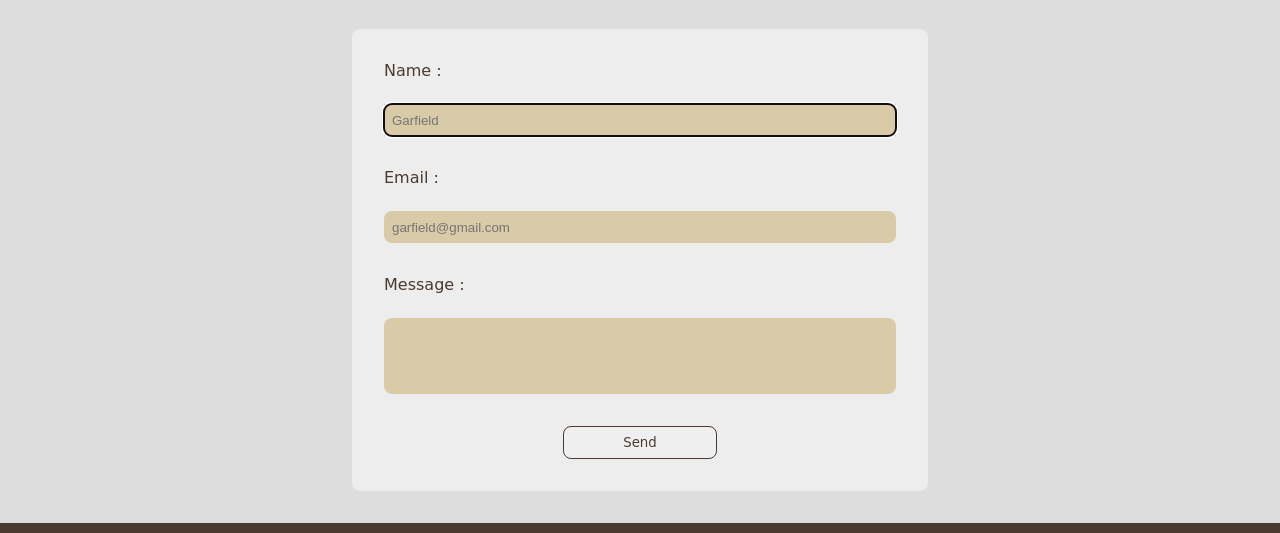
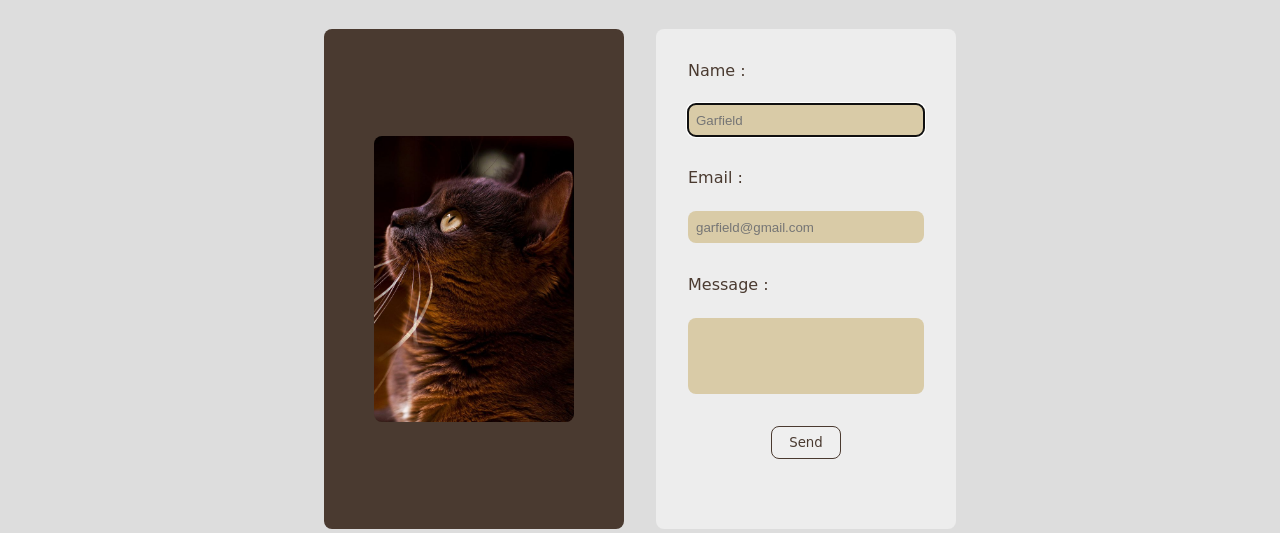
Before and after one commit to Liene31/cat-coffee-shop, a plain HTML site: page contact.html in a window 1280 px wide. Shown: the part 139-672 px from the top of the page. Drawn offline with Linux system fonts and the light colour scheme; a web font is replaced by a local one.

Commit message:
second section

```diff
--- a/contact.css
+++ b/contact.css
@@ -24,23 +24,43 @@ h1{
 
   }
 
+  .all-section{
+    display: flex;
+    flex-direction: row;
+    padding: 2rem;
+    gap: 2rem;
+}
 
-  section{
+  .picture-background{
 
-    width: 50%;
-    padding: 2rem;
+    background-color: var(--dark-color);
+    display: flex;
+    width: 300px;
+    height: 500px;
+    justify-content: center;
+    align-items: center;
+    border-radius: 0.5rem;
+
+      .picture{
+          border-radius: 0.5rem;
+          display: flex;
+
+        }
+    }
 
 
+  .form{
 
 
-
-
-        form{
+    form{
+            height: 500px;
             background-color: #ededed;
             border-radius: 0.5rem;
             padding: 1rem;
             display: flex;
             flex-direction: column;
+            width: 300px;
+            padding-bottom: 2rem;
 
 
             .button{
@@ -63,6 +83,10 @@ h1{
                     font-family: var(--font-family-cute);
 
 
+                }
+
+                button:hover{
+                    cursor: pointer;
                 }
             }
         }
--- a/contact.html
+++ b/contact.html
@@ -25,8 +25,26 @@
         <li><a href="./contact.html">Contact</a></li>
       </nav>
     </header>
+                                                  <!-- HEADER -->
+
+
+
 
     <h1>Contact us</h1>
+
+
+    <div class="all-section">
+
+    <div class="picture-background">
+    <section class="picture">
+
+      <img src="./images/contact-cat.jpg"
+      alt="cat picture"
+      width="200px"
+      class="picture">
+
+    </section>
+  </div>
 
     <section class="form">
 
@@ -53,6 +71,12 @@
 
       </form>
     </section>
+
+  </div>
+
+
+
+                                                              <!-- FOOTER -->
     <footer>
       <p>&copy Cat Coffee Shop 2025</p>
       <ul>
```
Also changed, not shown: images/contact-cat.jpg (added).
